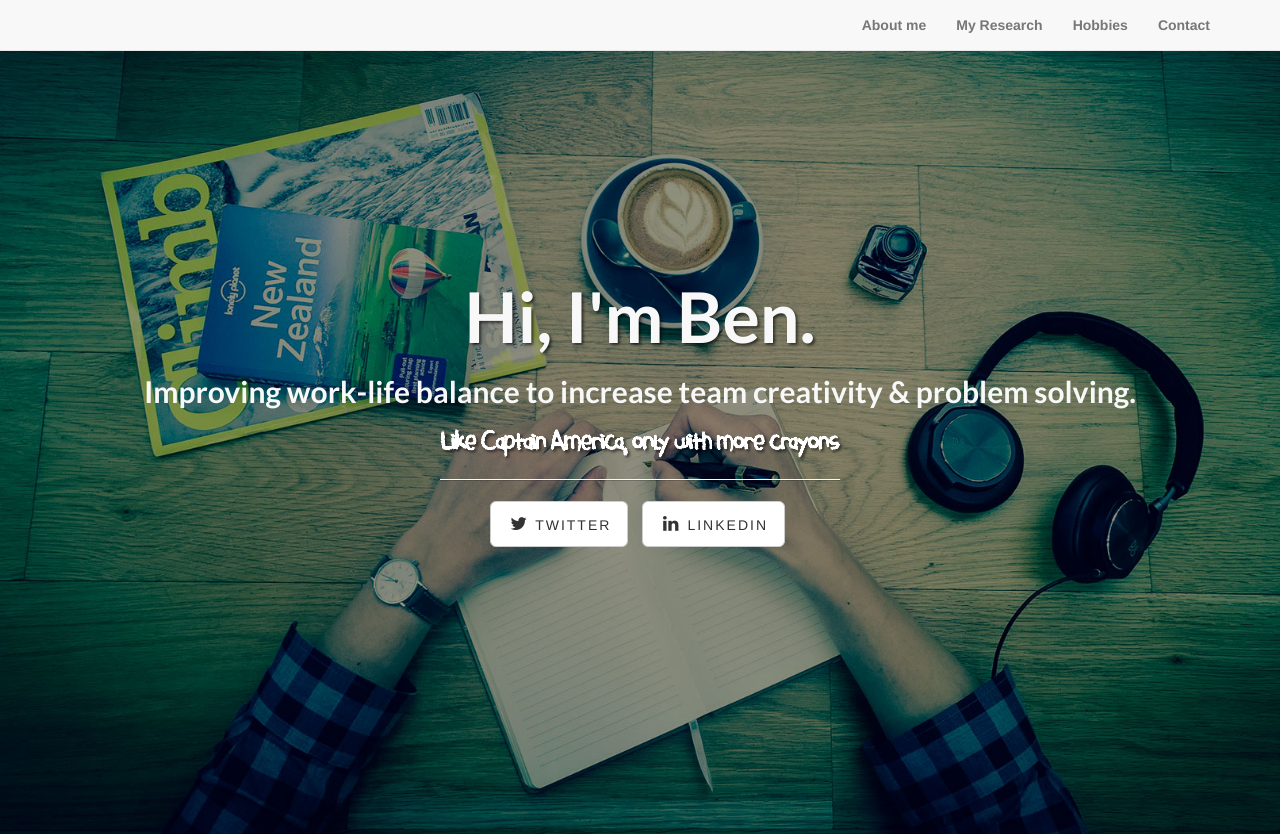
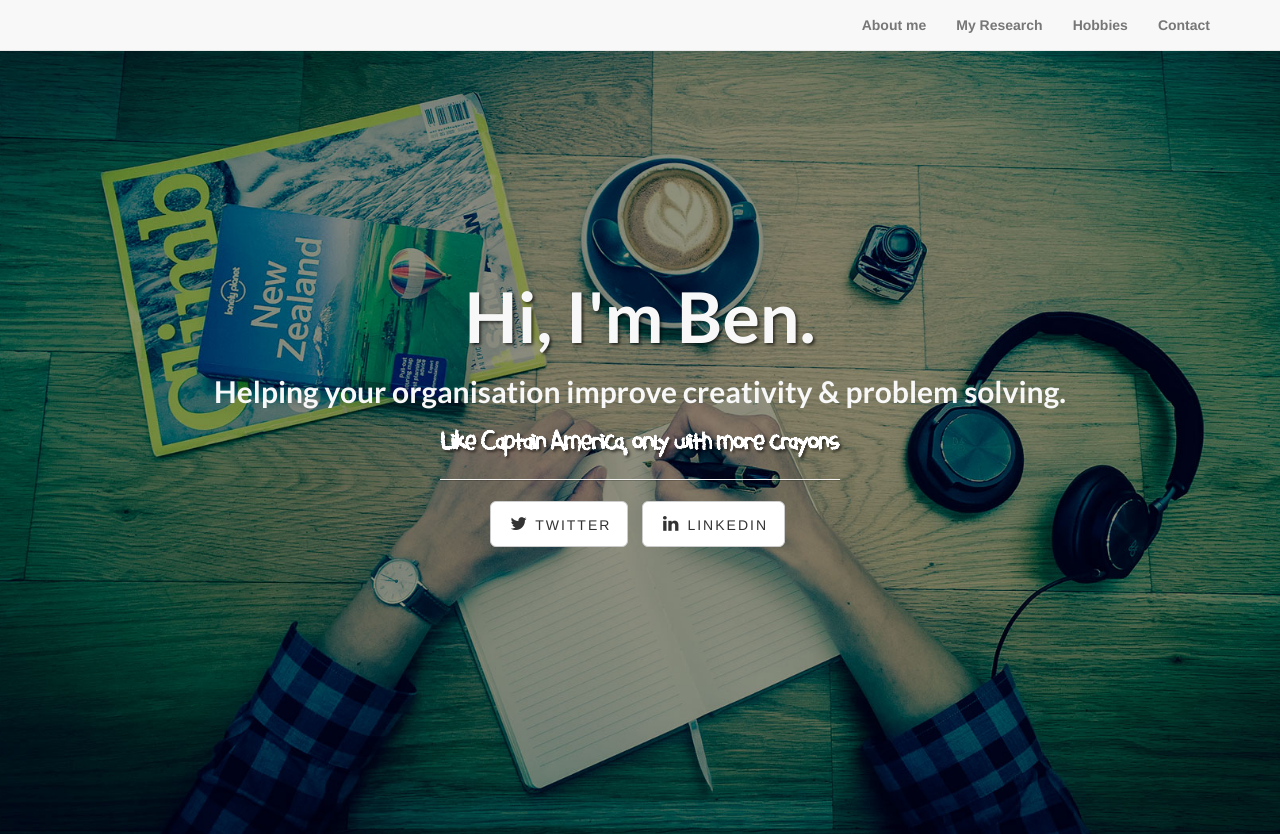
Before and after one commit to benshreeve/benshreeve.github.io, a PHP site: page / in a window 1280 px wide. Shown: the top 834 px of the page. Run offline with PHP 8.4, Linux system fonts and the light colour scheme; some libraries are stand-ins or nearby versions.

Commit message:
Minor tweaks

```diff
--- a/css/form.css
+++ b/css/form.css
@@ -110,6 +110,7 @@ input[type=submit]:hover {
 	font-family: crayonFont;
 	color: #993300;
 	font-size:28px;
+	letter-spacing: 2px;
 }
 
 .crayonheader {
@@ -117,6 +118,7 @@ input[type=submit]:hover {
 	font-family: crayonFont;
 	color: #ffffff;
 	font-size:28px;
+
 }
 
 .crayonCaptionResearch {
--- a/index.html
+++ b/index.html
@@ -96,7 +96,7 @@
                 <div class="col-lg-12">
                     <div class="intro-message">
                         <h1>Hi, I'm Ben.</h1>
-                        <h2>Improving work-life balance to increase team creativity & problem solving.</h2>
+                        <h2>Helping your organisation improve creativity & problem solving.</h2>
                         <h3 class="crayonheader">Like Captain America, only with more crayons</h3>
                         <hr class="intro-divider">
                         <ul class="list-inline intro-social-buttons">
```
